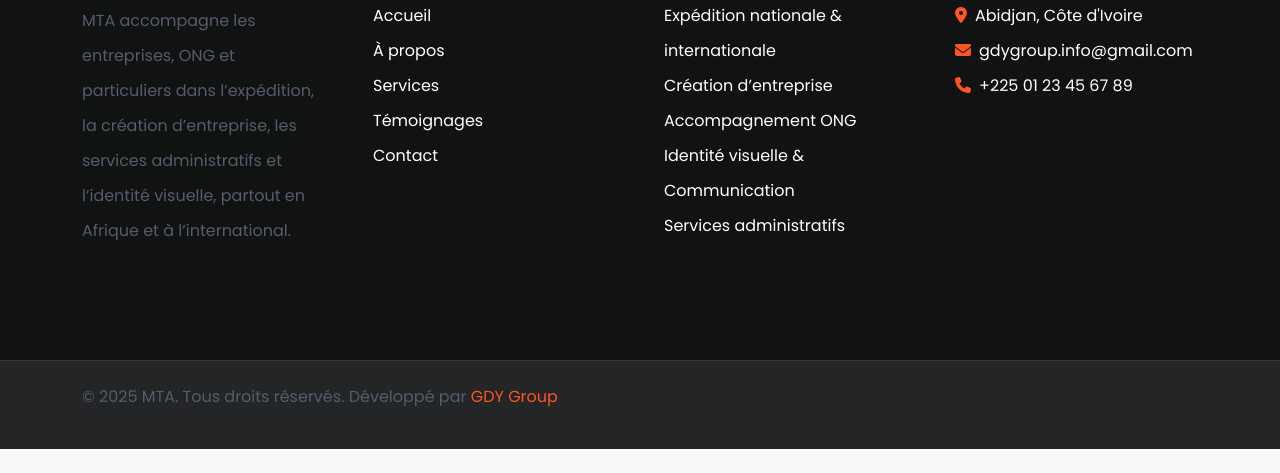
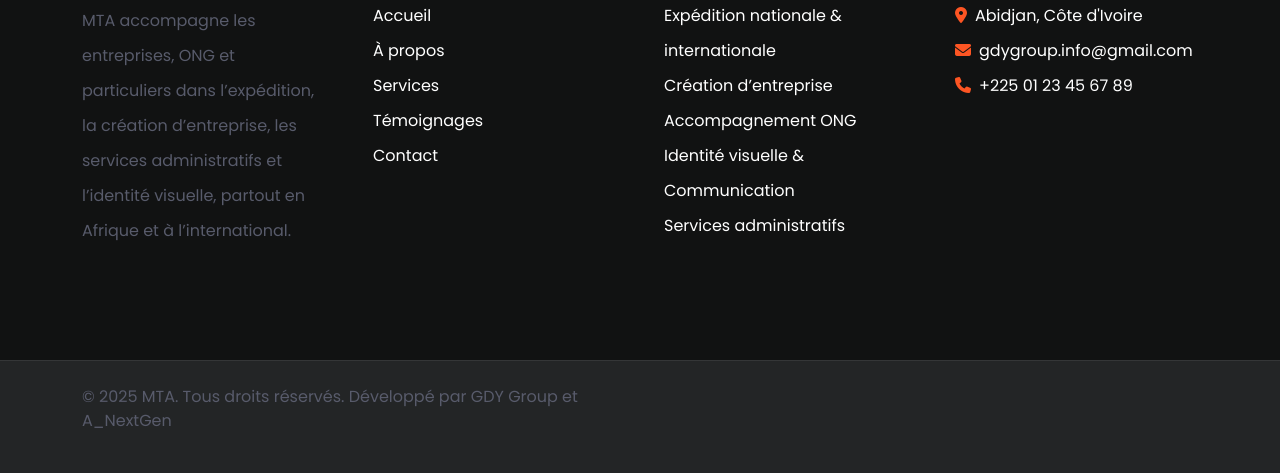
Before and after one commit to bankscorp2025-max/mta, a plain HTML site: page index.html in a window 1280 px wide. Shown: the part 9432-9905 px from the top of the page. Before the commit the page ends 9881 px from the top, so only its background shows below. Drawn offline with Linux system fonts and the light colour scheme.

Commit message:
first commit

```diff
--- a/index.html
+++ b/index.html
@@ -1256,8 +1256,7 @@
         <div class="container">
             <div class="row g-4 align-items-center">
                 <div class="col-md-6 text-center text-md-start mb-3 mb-md-0">
-                    <p>&copy; 2025 MTA. Tous droits réservés. Développé par <a
-                            href="https://themeforest.net/user/designsninja/portfolio" target="_blank">GDY Group</a></p>
+                    <p>&copy; 2025 MTA. Tous droits réservés. Développé par <a target="_blank">GDY Group et A_NextGen</a></p>
                 </div>
             </div>
         </div>
```
